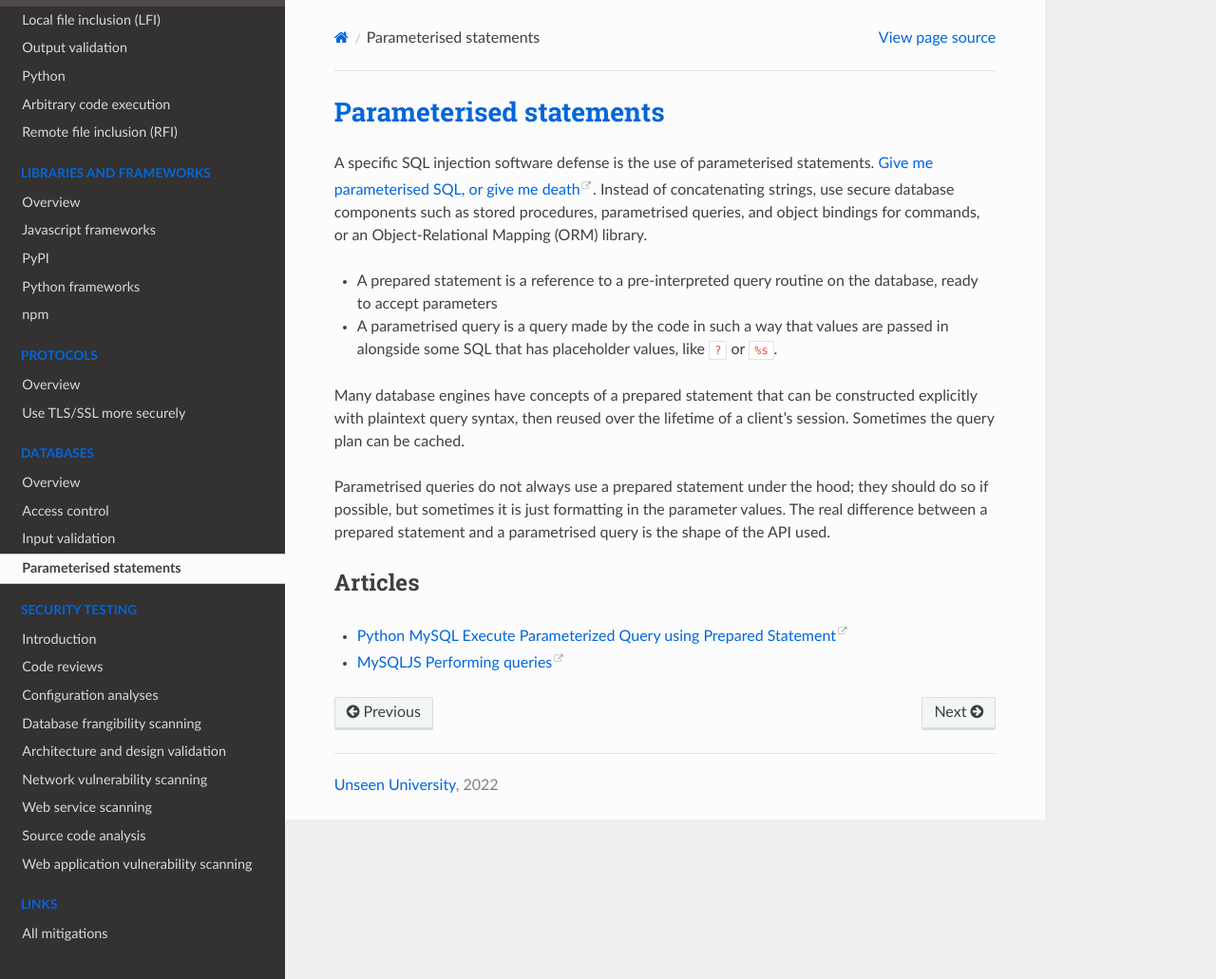
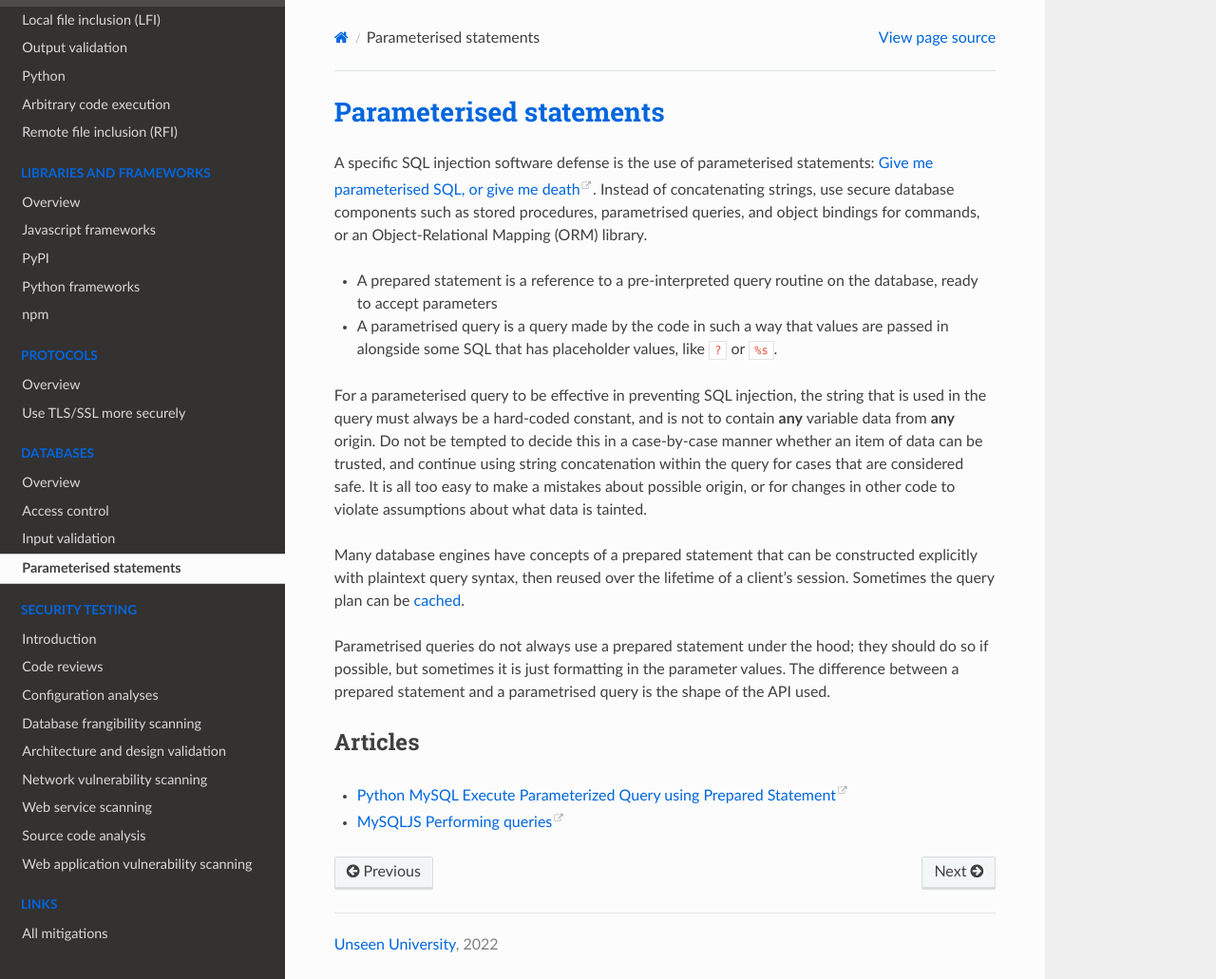
Before and after one commit to tymyrddin/blue-app, a Sphinx documentation site: the page built from source/docs/databases/parameterisation.md, in a window 1280 px wide and 1031 px high. Shown: the whole window at 95% size. Built offline with Sphinx 7.4.7 and the Read the Docs theme 2.0.0, drawn with Linux system fonts in a browser that asks for light colours.

```diff
--- a/source/docs/databases/parameterisation.md
+++ b/source/docs/databases/parameterisation.md
@@ -1,18 +1,26 @@
 # Parameterised statements
 
-A specific SQL injection software defense is the use of parameterised statements.
+A specific SQL injection software defense is the use of parameterised statements:
 [Give me parameterised SQL, or give me death](https://blog.codinghorror.com/give-me-parameterized-sql-or-give-me-death/).
 Instead of concatenating strings, use secure database components such as stored procedures, parametrised queries, and
 object bindings for commands, or an Object-Relational Mapping (ORM) library.
 
 * A prepared statement is a reference to a pre-interpreted query routine on the database, ready to accept parameters
-* A parametrised query is a query made by the code in such a way that values are passed in alongside some SQL that has placeholder values, like `?` or `%s`.
+* A parametrised query is a query made by the code in such a way that values are passed in alongside some SQL that
+has placeholder values, like `?` or `%s`.
+
+For a parameterised query to be effective in preventing SQL injection, the string that is used in the query must
+always be a hard-coded constant, and is not to contain **any** variable data from **any** origin. Do not be tempted
+to decide this in a case-by-case manner whether an item of data can be trusted, and continue using string concatenation
+within the query for cases that are considered safe. It is all too easy to make a mistakes about possible origin,
+or for changes in other code to violate assumptions about what data is tainted.
 
 Many database engines have concepts of a prepared statement that can be constructed explicitly with plaintext query
-syntax, then reused over the lifetime of a client's session. Sometimes the query plan can be cached.
+syntax, then reused over the lifetime of a client's session. Sometimes the query plan can be
+[cached](../coding/cache.md).
 
 Parametrised queries do not always use a prepared statement under the hood; they should do so if possible, but sometimes
-it is just formatting in the parameter values. The real difference between a prepared statement and a parametrised query
+it is just formatting in the parameter values. The difference between a prepared statement and a parametrised query
 is the shape of the API used.
 
 ## Articles
```
